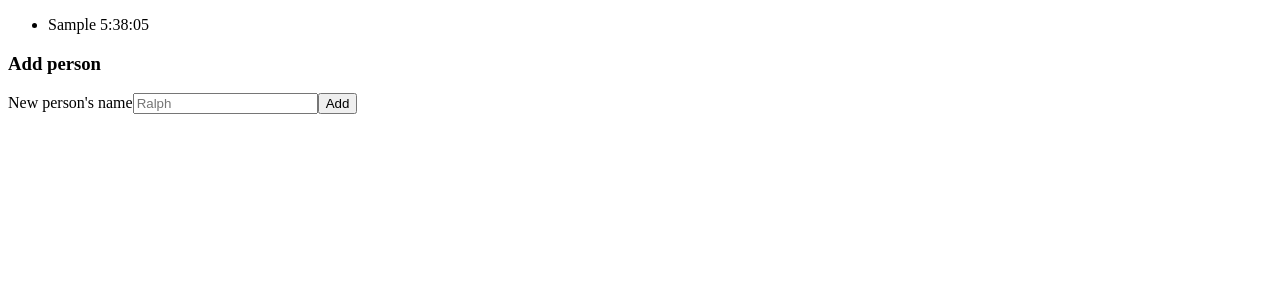
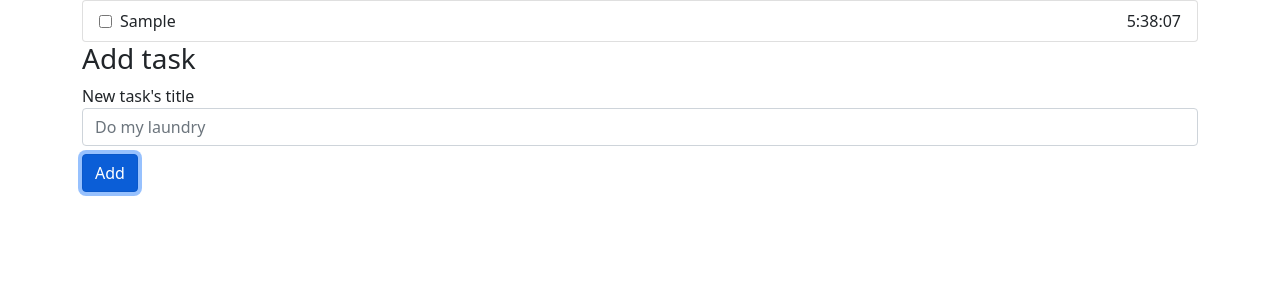
Before and after one commit to bhubr/angular-tuto-todo, an Angular app: page / in a window 1280 px wide. Both pictures are taken after typing "Sample" into the empty fields and a click on the button "Add". Shown: the top 300 px of the page. Built offline with nearby package versions, Linux system fonts and the light colour scheme.

Commit message:
Add bootstrap & turn into todo-list

```diff
--- a/angular.json
+++ b/angular.json
@@ -27,7 +27,8 @@
               "src/assets"
             ],
             "styles": [
-              "src/styles.css"
+              "src/styles.css",
+              "node_modules/bootstrap/dist/css/bootstrap.min.css"
             ],
             "scripts": []
           },
--- a/package.json
+++ b/package.json
@@ -18,6 +18,7 @@
     "@angular/platform-browser": "~12.2.0",
     "@angular/platform-browser-dynamic": "~12.2.0",
     "@angular/router": "~12.2.0",
+    "bootstrap": "^5.1.1",
     "rxjs": "~6.6.0",
     "tslib": "^2.3.0",
     "zone.js": "~0.11.4"
--- a/src/app/app.component.css
+++ b/src/app/app.component.css
@@ -0,0 +1,9 @@
+.task {
+  display: flex;
+  align-items: center;
+}
+
+.done {
+  text-decoration: line-through;
+  color: #999;
+}
--- a/src/app/app.component.html
+++ b/src/app/app.component.html
@@ -1,12 +1,20 @@
-<ul>
-  <li *ngFor="let person of people">
-    {{ person.name }} {{ person.date | date:'h:mm:ss' }}
-  </li>
-</ul>
+<div class="container">
 
-<h3>Add person</h3>
-<form (submit)="addPerson()">
-  <label for="name">New person's name</label>
-  <input name="name" [(ngModel)]="personName" placeholder="Ralph" />
-  <button type="submit">Add</button>
-</form>
+  <ul class="list-group">
+    <li class="task list-group-item" [class]="{ done: task.done }" *ngFor="let task of tasks">
+      <input type="checkbox" [(ngModel)]="task.done" />
+      <div class="flex-grow-1 px-2">{{ task.title }}</div>
+      {{ task.createdAt | date:'h:mm:ss' }}
+    </li>
+  </ul>
+
+  <h3>Add task</h3>
+  <form (submit)="addTask()">
+    <div class="form-group">
+      <label for="title">New task's title</label>
+      <input id="title" name="title" class="form-control" [(ngModel)]="taskTitle" placeholder="Do my laundry" />
+    </div>
+    <button class="btn btn-primary mt-2" type="submit">Add</button>
+  </form>
+
+</div>
--- a/src/app/app.component.ts
+++ b/src/app/app.component.ts
@@ -1,8 +1,9 @@
 import { Component } from '@angular/core';
 
-interface Person {
-  name: string;
-  date: Date;
+interface Task {
+  title: string;
+  createdAt: Date;
+  done: boolean;
 }
 @Component({
   selector: 'app-root',
@@ -10,15 +11,16 @@ interface Person {
   styleUrls: ['./app.component.css']
 })
 export class AppComponent {
-  people: Person[] = [];
-  personName = '';
+  tasks: Task[] = [];
+  taskTitle = '';
 
-  addPerson() {
-    const newPerson = {
-      name: this.personName,
-      date: new Date()
+  addTask() {
+    const newTask: Task = {
+      title: this.taskTitle,
+      createdAt: new Date(),
+      done: false,
     }
-    this.people.push(newPerson);
-    this.personName = '';
+    this.tasks.push(newTask);
+    this.taskTitle = '';
   }
 }
```
Also changed, not shown: src/app/add-task/add-task.component.css (added), src/app/add-task/add-task.component.html (renamed from src/app/add-person/add-person.component.html), src/app/add-task/add-task.component.ts (renamed from src/app/add-person/add-person.component.ts), 2 other files (tests, documents, lock files or other folders).
